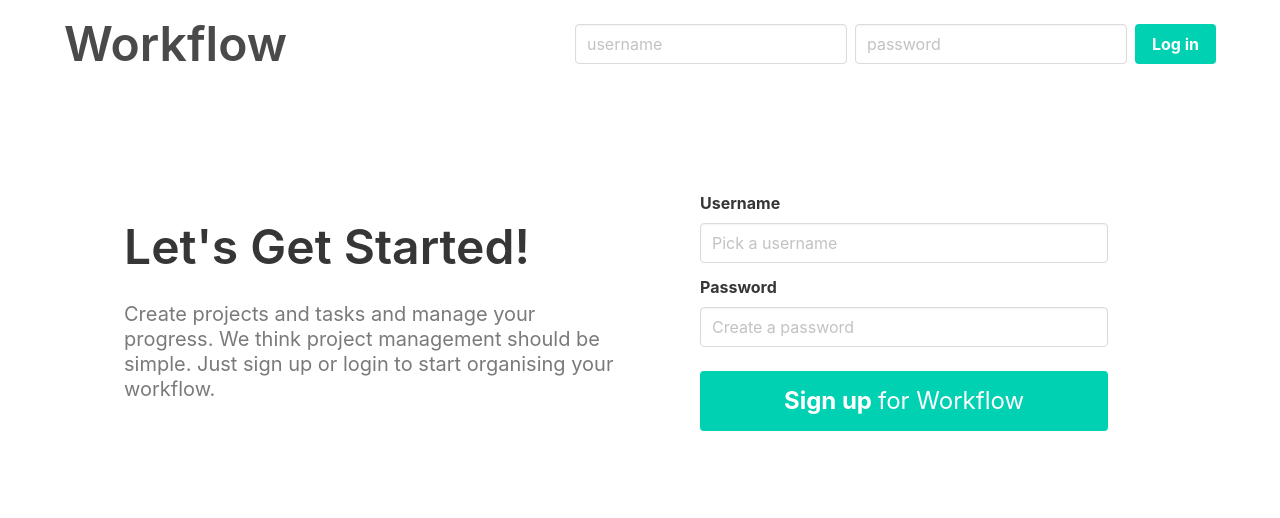
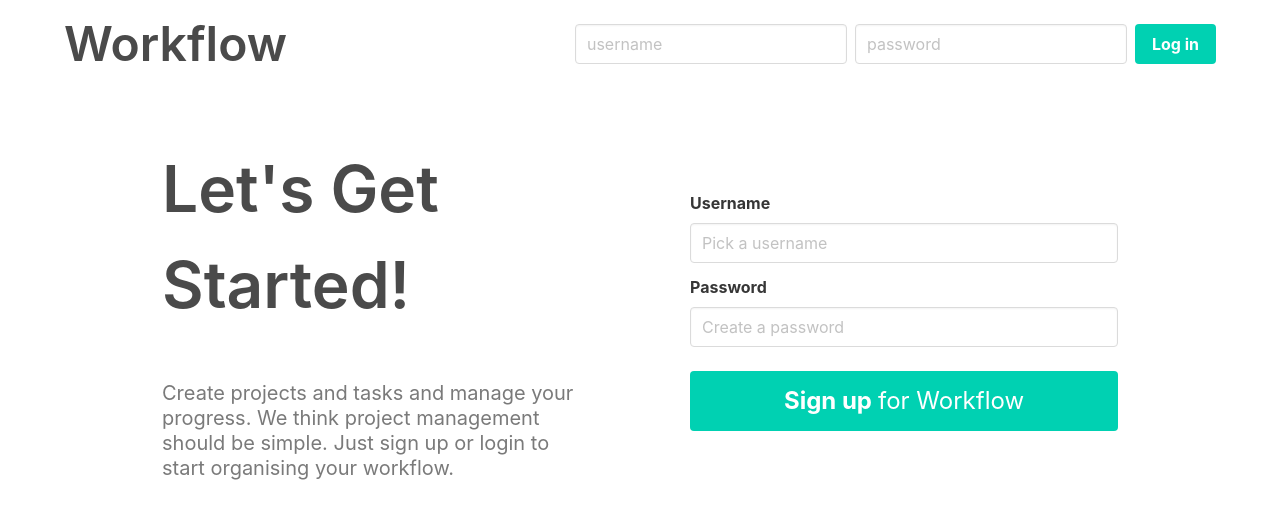
Before and after one commit to dencoseca/workflow, a React (Create React App) app: page / in a window 1280 px wide. Shown: the top 518 px of the page. Built offline with nearby package versions, Linux system fonts and the light colour scheme.

Commit message:
style Welcome component

```diff
--- a/src/components/Welcome.js
+++ b/src/components/Welcome.js
@@ -48,14 +48,14 @@ function Welcome() {
     <Page title="Welcome">
       <div className="welcome--main-container mt-6 mx-6 columns">
         <div className="welcome--sub-container column is-one-half">
-          <h1 className="title is-1 mb-6">Let's Get Started!</h1>
+          <h1 className="welcome--title mb-6">Let's Get Started!</h1>
           <p className="subtitle has-text-grey">
             Create projects and tasks and manage your progress. We think project management should be simple. Just sign up or login to start
             organising your workflow.
           </p>
         </div>
         <div className="welcome--sub-container column is-one-half">
-          <form onSubmit={e => handleSubmit(e)} className="mx-6">
+          <form onSubmit={e => handleSubmit(e)}>
             <div className="field">
               <label htmlFor="username" className="label">
                 Username
--- a/src/index.scss
+++ b/src/index.scss
@@ -26,6 +26,12 @@
     display: flex;
     flex-direction: column;
     justify-content: center;
+    padding: 0 50px 0 50px;
+  }
+
+  &--title {
+    font-size: 4rem;
+    font-weight: 600;
   }
 
   &--bold-button-text {
```
